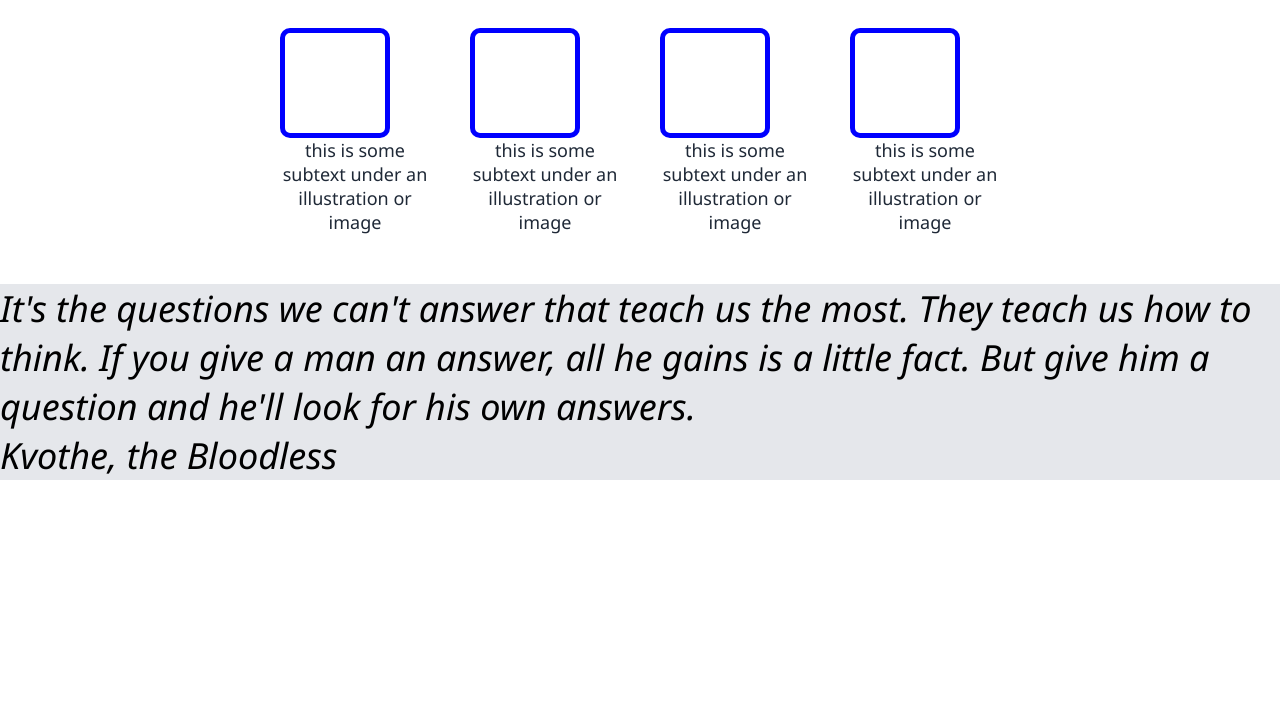
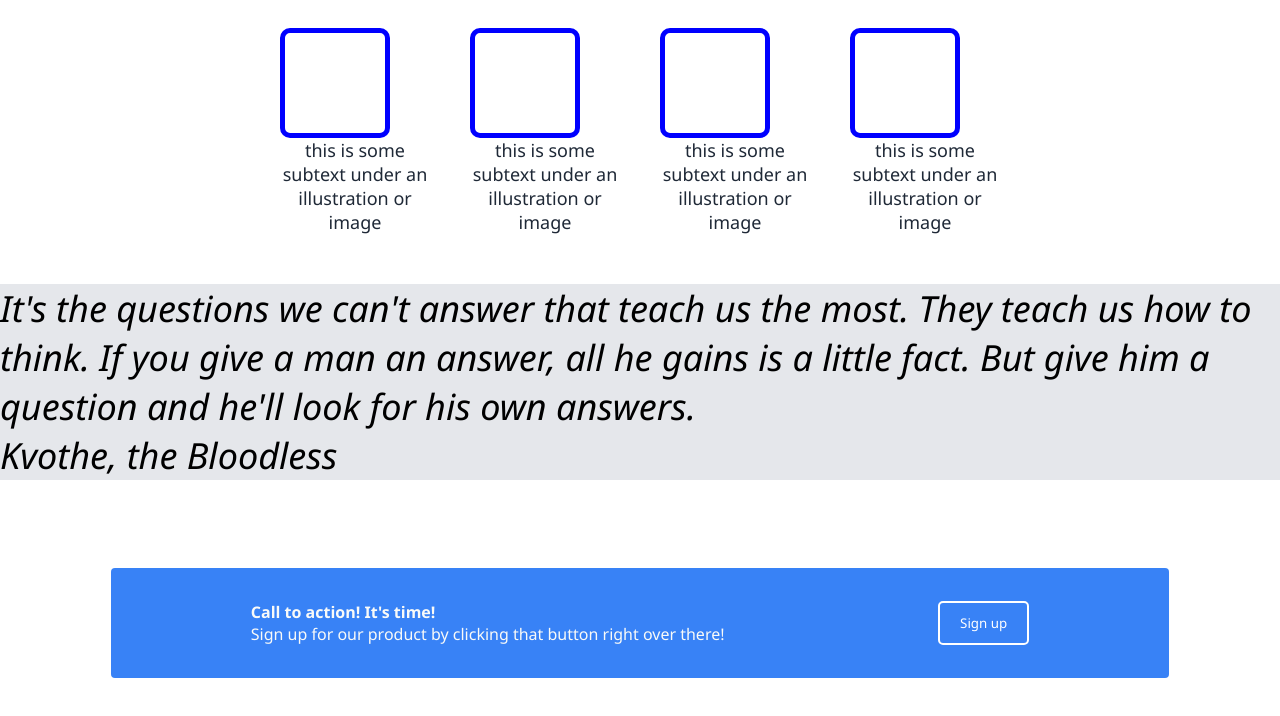
Before and after one commit to WWilliams-maker/odin-landing-page, a plain HTML site: page index.html in a window 1280 px wide. Shown: the part 593-1309 px from the top of the page. Before the commit the page ends 1073 px from the top, so only its background shows below. Drawn offline with Linux system fonts and the light colour scheme.

Commit message:
added section4

```diff
--- a/index.html
+++ b/index.html
@@ -59,5 +59,20 @@
         <p class="quote">It's the questions we can't answer that teach us the most. They teach us how to think. If you give a man an answer, all he gains is a little fact. But give him a question and he'll look for his own answers.</p>
         <span class="quote-author">Kvothe, the Bloodless</span>
     </div>
+    <div class="section4">
+        <div class="call-action">
+            <div>
+                <h4>
+                    Call to action! It's time!
+                </h4>
+                <span>
+                    Sign up for our product by clicking that button right over there!
+                </span>
+            </div>
+            <button class="call-action-button">
+                Sign up
+            </button>
+        </div>
+    </div>
 
 </body>
--- a/styles.css
+++ b/styles.css
@@ -121,3 +121,23 @@ button {
     font-weight: bold;
     align-self: flex-end;
 }
+.section4 {
+    padding: 88px 111px;
+}
+
+.call-action {
+    background-color: #3882F6;
+    border-radius: 4px;
+    color: #F9FAF8;
+    display: flex;
+    padding: 33px;
+    justify-content: space-around;
+}
+
+.call-action-button {
+    background-color: #3882F6;
+    color: white;
+    padding: 5px 20px;
+    border-radius: 5px;
+    border: 2px solid white;
+}
```
